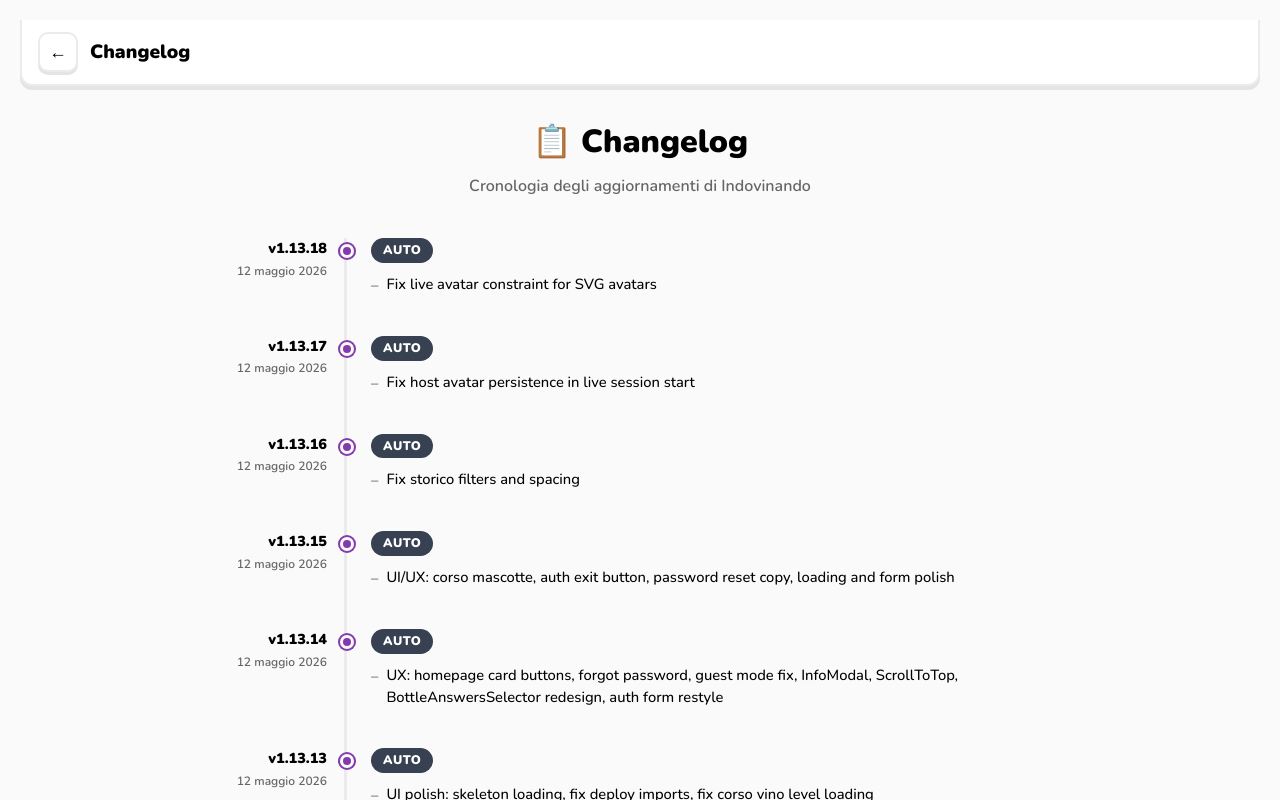
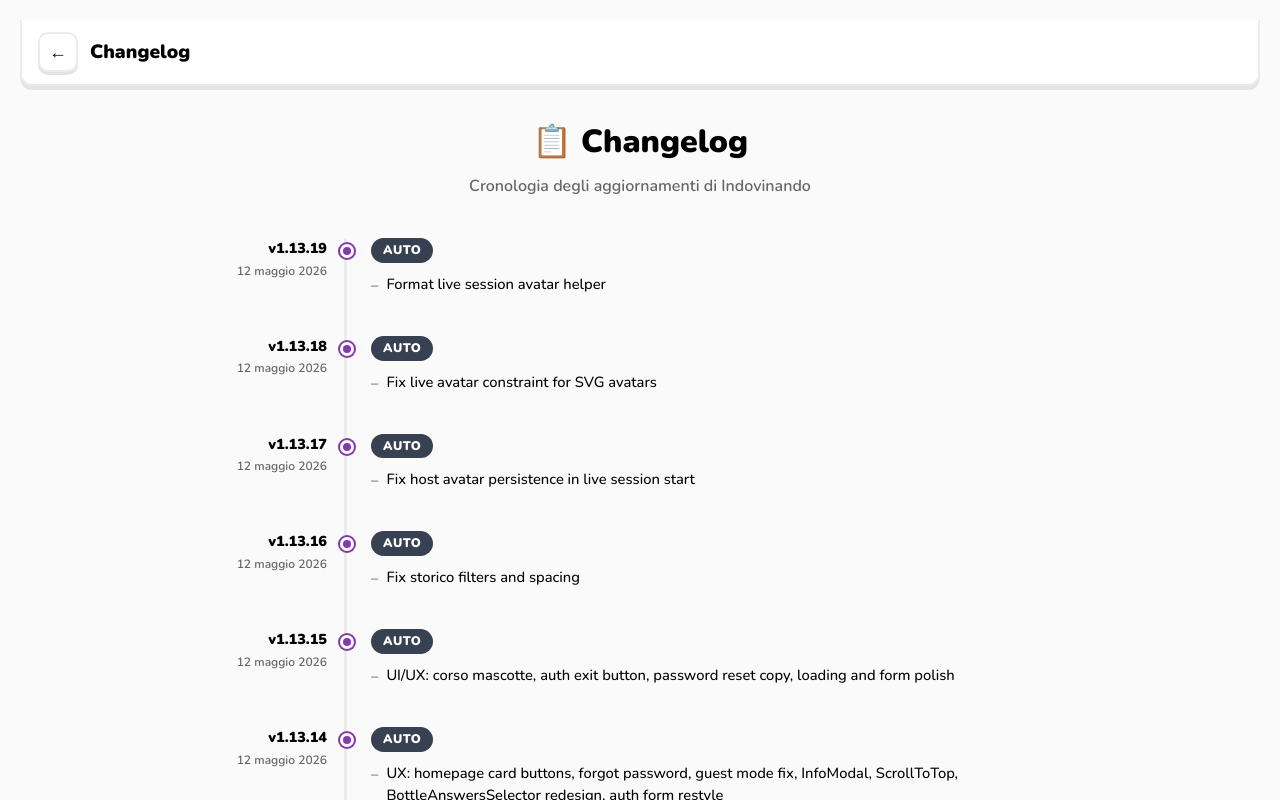
Before and after one commit to Phosl/indovinando, a Next.js app: page /changelog in a window 1280 px wide. Shown: the top 800 px of the page. Built offline with nearby package versions, Linux system fonts and the light colour scheme; no server answers.

Commit message:
chore: update changelog

```diff
--- a/src/app/changelog/page.js
+++ b/src/app/changelog/page.js
@@ -7,6 +7,15 @@
 }
 
 const CHANGELOG = [
+  {
+    version: '1.13.19',
+    date: '12 maggio 2026',
+    label: 'Auto',
+    changes: [
+      'Format live session avatar helper',
+    ],
+  },
+
   {
     version: '1.13.18',
     date: '12 maggio 2026',
```
